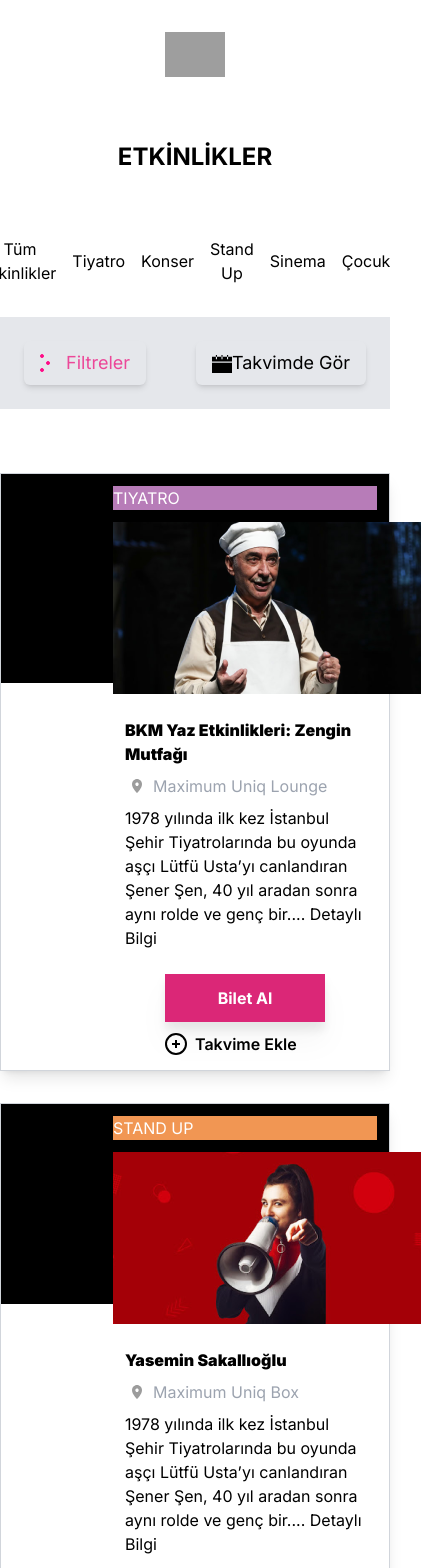
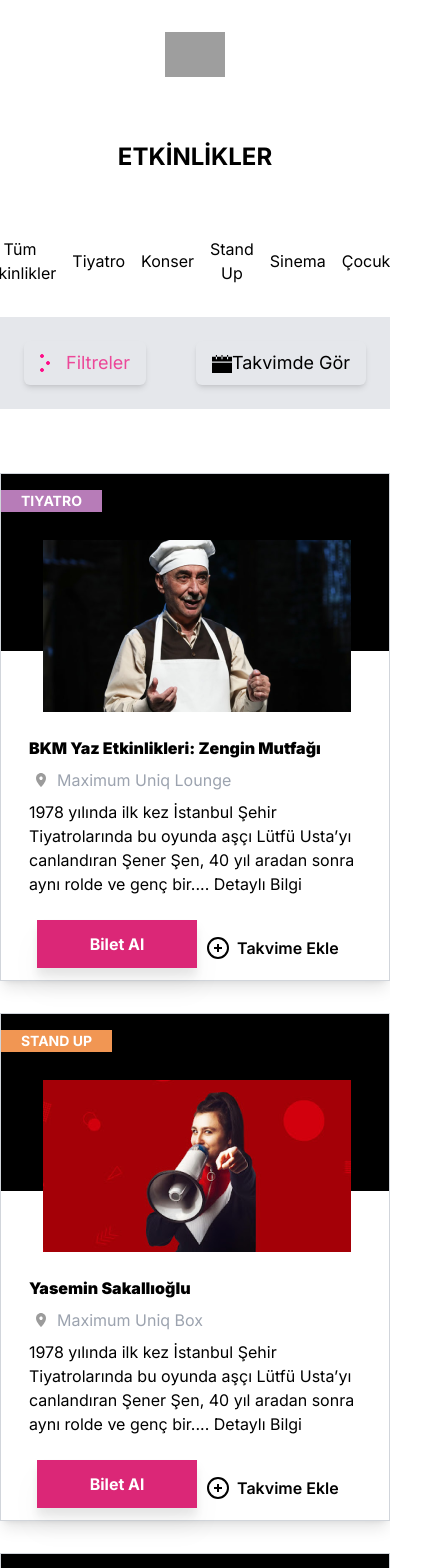
Before and after one commit to yusufie/nextjs-filter-theater, a Next.js app: page / in a window 390 px wide. Shown: the top 1568 px of the page, 421 px wide, since content can reach past the window. Built offline with nearby package versions, Linux system fonts and the light colour scheme; grey boxes are pictures that could not be loaded.

Commit message:
update: media query

```diff
--- a/app/globals.css
+++ b/app/globals.css
@@ -5,6 +5,7 @@
 body {
   margin: 0;
   padding: 0;
+  /* background-color: black;  DARK MODE */
 }
 
 img {
@@ -15,6 +16,19 @@ img {
 
 #eventCard {
   background: linear-gradient(to left, white 88%, black 12%);
+}
+
+.eventType {
+  position: absolute;
+  top: 32px;
+  left: 92px;
+  gap: 10px;
+  padding: 0px 20px 0px 20px;
+  color: white;
+  font-style: normal;
+  font-weight: 700;
+  font-size: 14px;
+  line-height: 22px;
 }
 
 
@@ -96,7 +110,29 @@ input[type="checkbox"]:checked::before {
   }
   #eventCard {
     background: linear-gradient(to top, white 65%, black 35%);
+    padding-left: 16px;
   }
+
+  .eventType {
+    position: absolute;
+    top: 16px;
+    left: 0px;
+    gap: 10px;
+    padding: 0px 20px 0px 20px;
+  }
+
+  #cardButtonsContainer {
+    display: flex;
+    flex-direction: row;
+    justify-content: space-between;
+    align-items: center;
+    gap: 10px;
+    padding: 0px 20px 0px 20px;
+  }
+
+  #posterContainer {
+    margin-top: 54px;
+  }
+
 }
-
  /* MEDIA QUERY ENDS */
```
